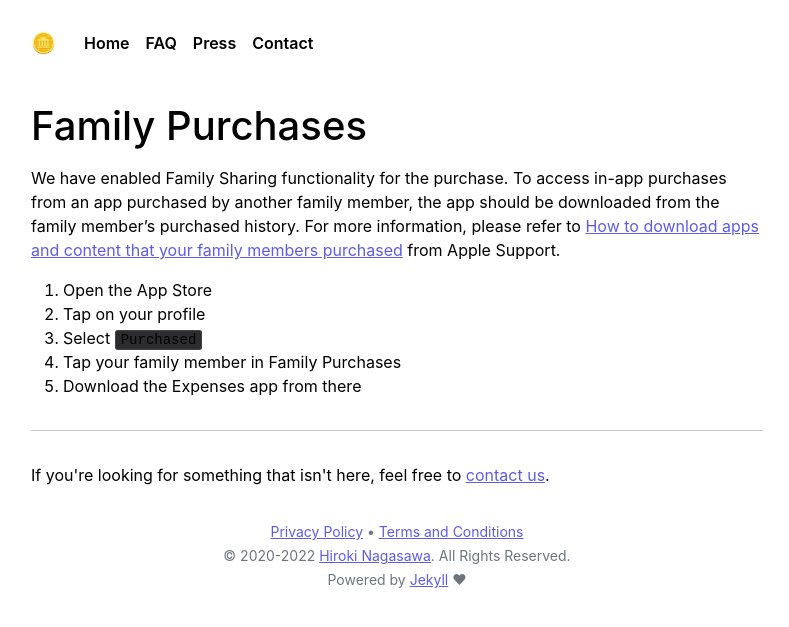
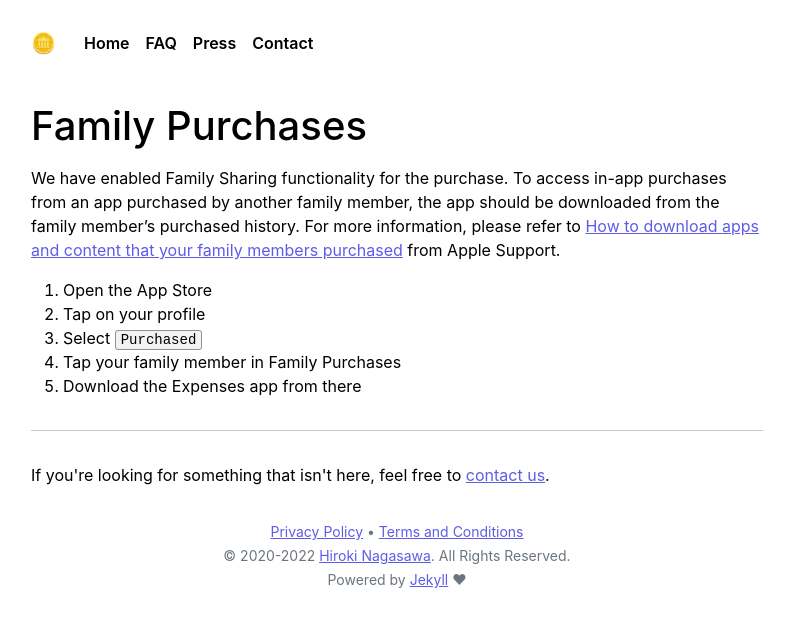
Before and after one commit to bluecometlabs/getexpenses.app, a Jekyll site: the page built from pages/faq/family-purchases.md, in a window 1280 px wide. Shown: the top 627 px of the page, without its empty margins (243-1032 px from the left). Built offline with Jekyll 4.4.1, drawn with Linux system fonts in a browser that asks for light colours.

Commit message:
Fix syntax bg color

```diff
--- a/_sass/_base.scss
+++ b/_sass/_base.scss
@@ -127,7 +127,7 @@ code {
   color: var(--code-color);
   border: 1px solid $border-color;
   border-radius: 3px;
-  background-color: $syntax-background-color;
+  background-color: var(--syntax-background-color);
   line-height: 18px;
 }
 
--- a/css/main.scss
+++ b/css/main.scss
@@ -14,6 +14,7 @@ html {
   --background-color: #ffffff;
   --text-color: #000000;
   --secondary-text-color: #3c3c4399;
+  --syntax-background-color: #f2f2f2;
 }
 
 @media (prefers-color-scheme: dark) {
@@ -21,10 +22,10 @@ html {
     --background-color: #2c2a28;
     --text-color: #dddddd;
     --secondary-text-color: #ebebf599;
+    --syntax-background-color: #2c2c2eff;
   }
 }
 
-$syntax-background-color: #2c2c2eff;
 $primary-content-color: #5e5ce6ff;
 $code-color: #6c757d;
 $border-color: #54545899;
```
